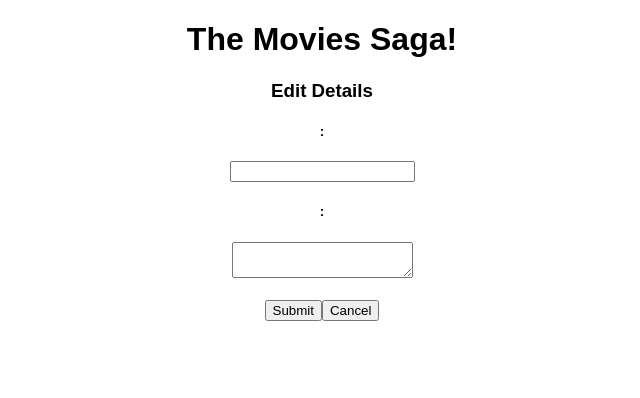
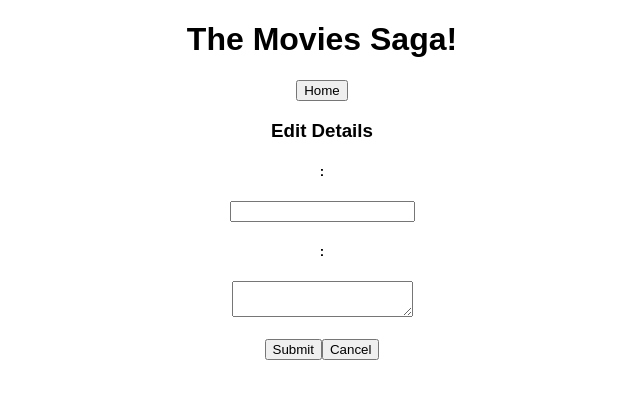
Before and after one commit to swadezy/movie-sagas, a React (Create React App) app: page /#/edit/1 in a window 1280 px wide. Shown: the top 398 px of the page, without its empty margins (318-958 px from the left). Built offline with nearby package versions, Linux system fonts and the light colour scheme; no server answers.

Commit message:
added header component

```diff
--- a/src/components/App/App.jsx
+++ b/src/components/App/App.jsx
@@ -1,5 +1,6 @@
 import { HashRouter as Router, Route } from 'react-router-dom';
 import './App.css';
+import Header from '../Header/Header'
 import MovieList from '../MovieList/MovieList';
 import Details from '../Details/Details';
 import AddMovie from '../AddMovie/AddMovie'
@@ -8,8 +9,8 @@
 function App() {
   return (
     <div className="App">
-      <h1>The Movies Saga!</h1>
       <Router>
+        <Header />
         {/* home page is movie list */}
         <Route path="/" exact component={MovieList} />
         {/* details and edit pages route to dedicated ids */}
--- a/src/components/Details/Details.jsx
+++ b/src/components/Details/Details.jsx
@@ -41,14 +41,6 @@
       <h5>{movie?.description}</h5>
       <h5>{movie?.genres}</h5>
 
-      {/* back button routes home on click */}
-      <button
-        onClick={() => {
-          history.push('/');
-        }}
-      >
-        Back to List
-      </button>
     </main>
   );
 }
--- /dev/null
+++ b/src/components/Header/Header.jsx
@@ -0,0 +1,15 @@
+import { useHistory } from 'react-router-dom';
+
+function Header() {
+    const history = useHistory();
+
+  return (
+    <header>
+      <h1>The Movies Saga!</h1>
+      {/* handy little home button for every page */}
+      <button onClick={() => {history.push('/')}}>Home</button>
+    </header>
+  );
+}
+
+export default Header;
```
